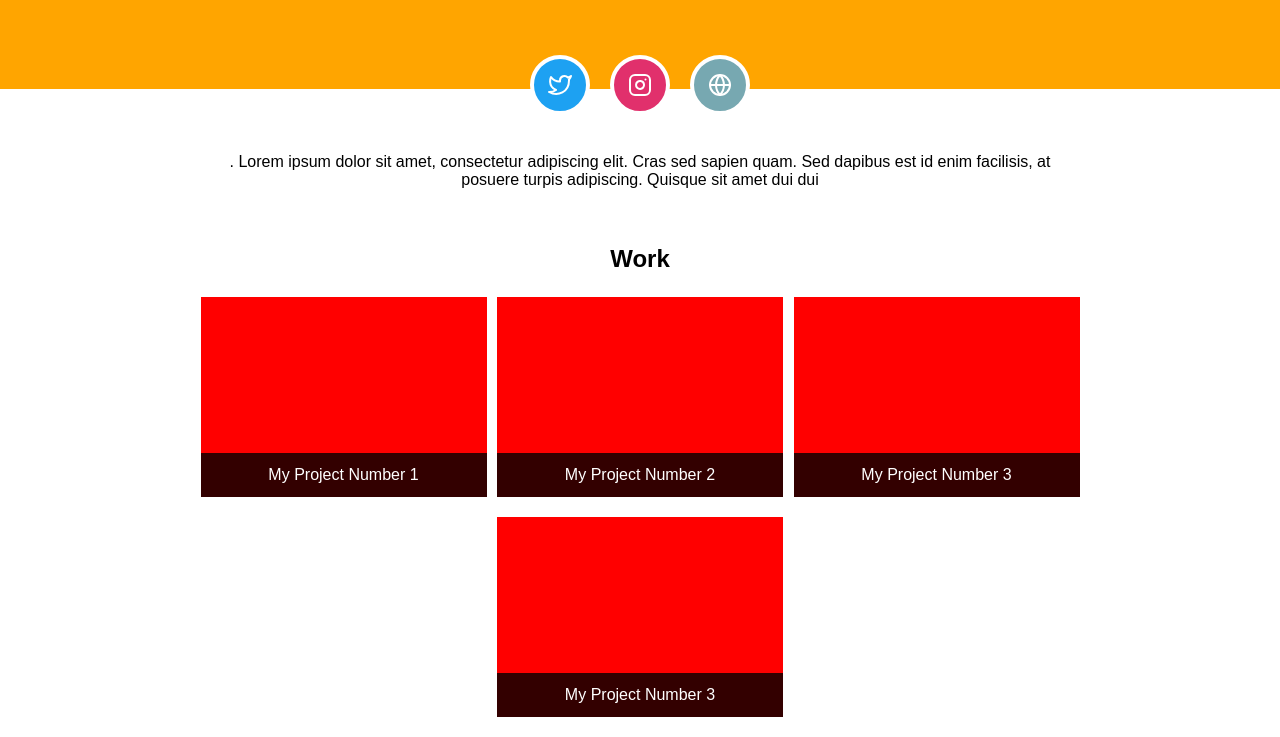
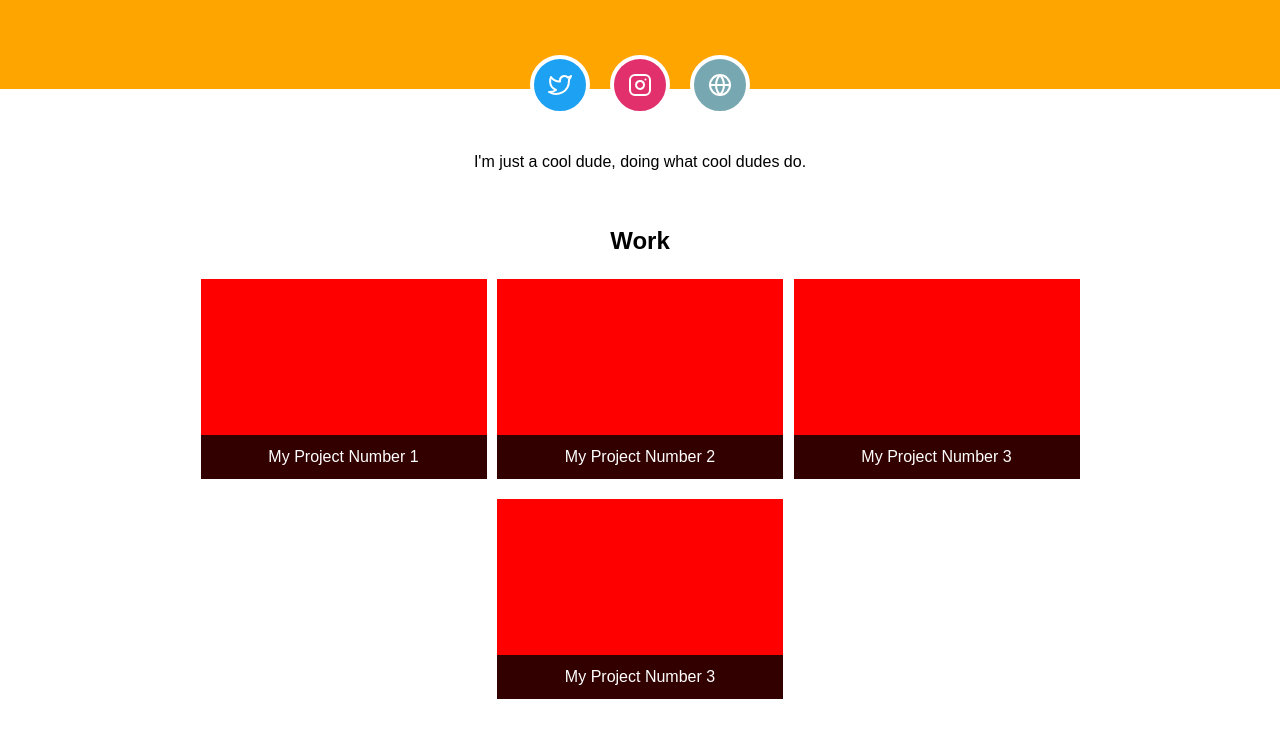
Before and after one commit to Camzilla54/Personal-Site, a plain HTML site: page index.html in a window 1280 px wide. Shown: the part 186-923 px from the top of the page. Drawn offline with Linux system fonts and the light colour scheme.

Commit message:
updated about me

```diff
--- a/index.html
+++ b/index.html
@@ -30,7 +30,7 @@
     <!-- About You -->
     <main>
         <section class="about">
-            <p>. Lorem ipsum dolor sit amet, consectetur adipiscing elit. Cras sed sapien quam. Sed dapibus est id enim facilisis, at posuere turpis adipiscing. Quisque sit amet dui dui
+            <p>I'm just a cool dude, doing what cool dudes do.
             </p>
         </section>
         <!-- Your Projects -->
```
